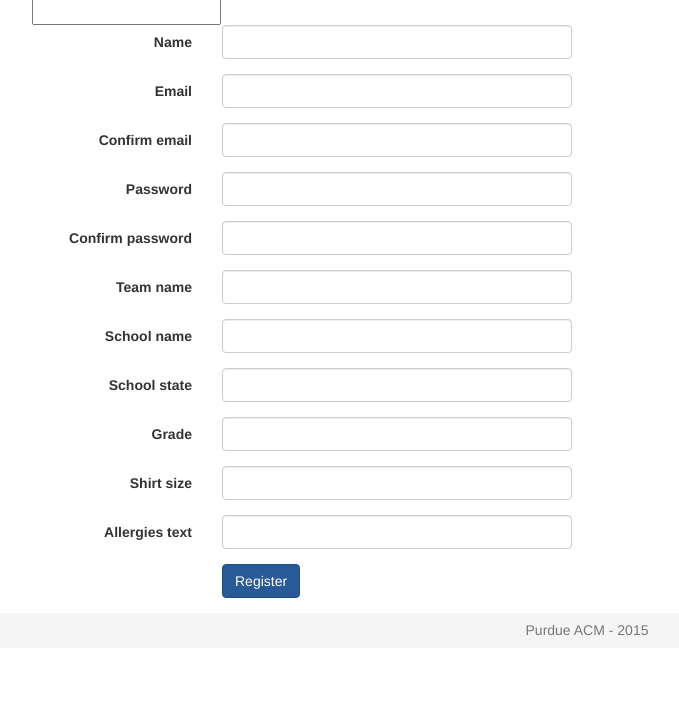
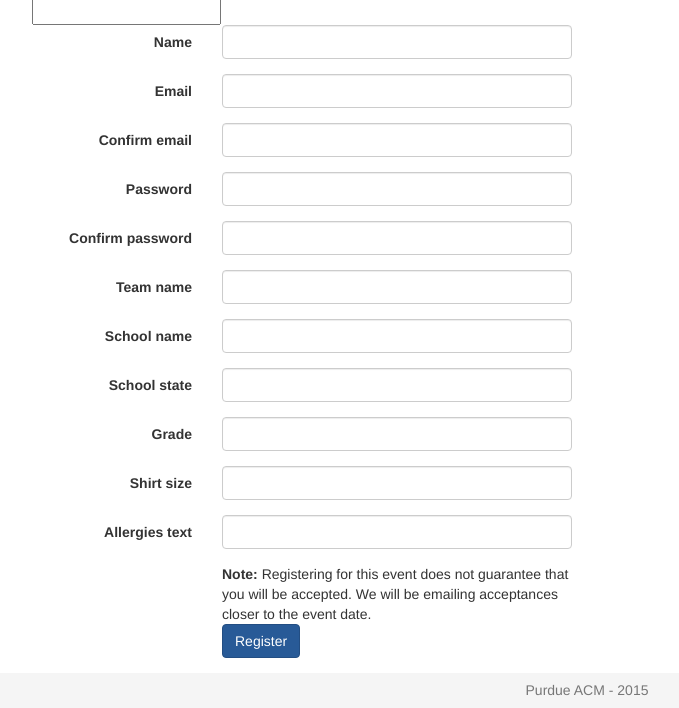
Before and after one commit to oggnik/acm-hscc, a Python web app: template hscc/templates/register.html in a window 1280 px wide. Shown: the part 171-879 px from the top of the page, without its empty margins (53-732 px from the left). Before the commit the page ends 807 px from the top, so only its background shows below. Run offline with Jinja, Linux system fonts and the light colour scheme; the template is opened without the code that fills it, so the values that code supplies are empty, except form fields; form fields are guessed from the names that the template uses.

Commit message:
Registration disclaimer

```diff
--- a/hscc/templates/register.html
+++ b/hscc/templates/register.html
@@ -74,6 +74,11 @@
                 {{ form.allergies_text(class='form-control') }}
             </div>
         </div>
+        <div class="row">
+            <div class="col-sm-8 col-sm-offset-4">
+                <b>Note:</b> Registering for this event does not guarantee that you will be accepted.  We will be emailing acceptances closer to the event date.
+            </div>
+        </div>
         <div class="form-group">
             <div class="col-sm-offset-4 col-sm-6">
                 <button type="submit" class="btn btn-primary">Register</button>
```
